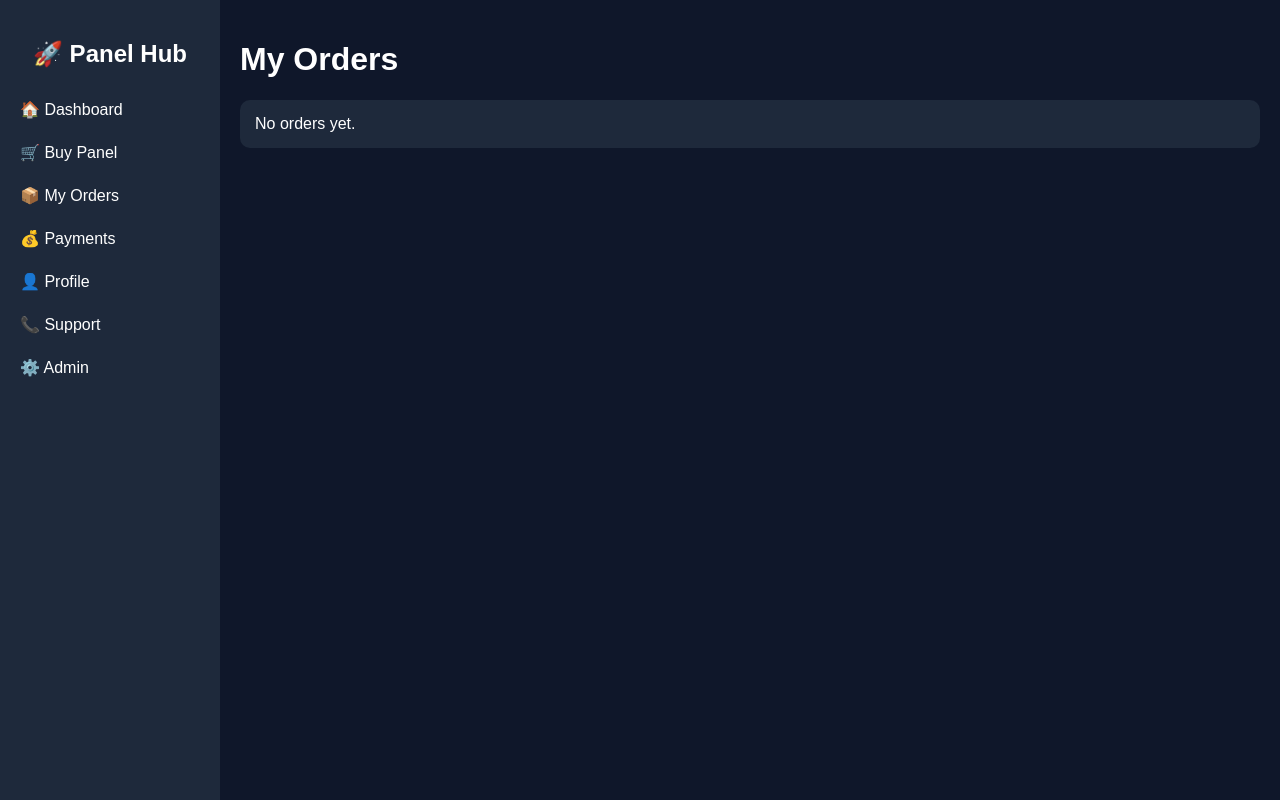
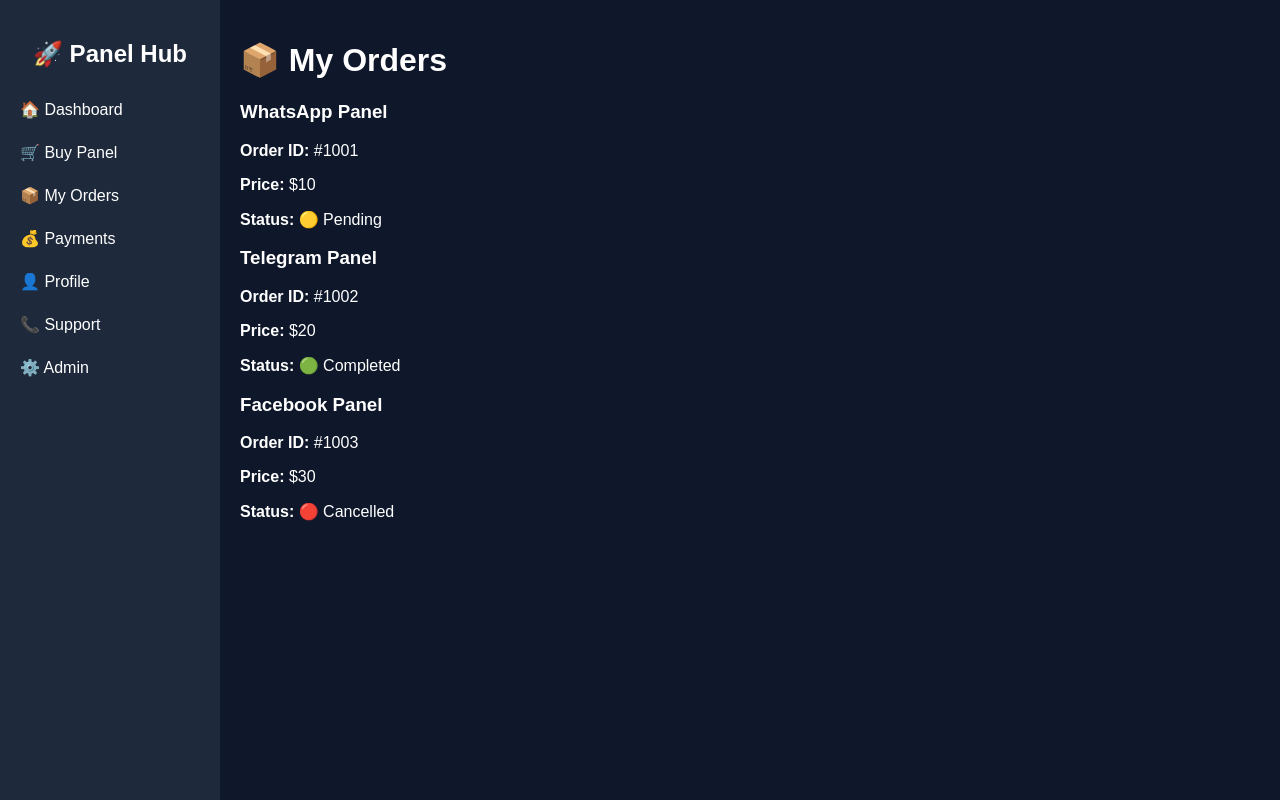
Before and after one commit to mariyaakter1028-beep/Website-Final-look, a plain HTML site: page orders.html in a window 1280 px wide. Drawn offline with Linux system fonts and the light colour scheme.

Commit message:
Update orders.html

```diff
--- a/orders.html
+++ b/orders.html
@@ -1,13 +1,58 @@
-<!DOCTYPE html><html><head><meta charset='utf-8'><meta name='viewport' content='width=device-width,initial-scale=1'>
-    <title>Orders</title><link rel='stylesheet' href='style.css'></head><body>
-    <div class='sidebar'>
+<!DOCTYPE html>
+<html lang="en">
+<head>
+<meta charset="UTF-8">
+<meta name="viewport" content="width=device-width, initial-scale=1.0">
+<title>My Orders</title>
+
+<link rel="stylesheet" href="style.css">
+</head>
+<body>
+
+<div class="sidebar">
     <h2>🚀 Panel Hub</h2>
-    <a href='index.html'>🏠 Dashboard</a>
-    <a href='panels.html'>🛒 Buy Panel</a>
-    <a href='orders.html'>📦 My Orders</a>
-    <a href='payment.html'>💰 Payments</a>
-    <a href='profile.html'>👤 Profile</a>
-    <a href='support.html'>📞 Support</a>
-    <a href='admin.html'>⚙️ Admin</a>
+
+    <a href="index.html">🏠 Dashboard</a>
+    <a href="panels.html">🛒 Buy Panel</a>
+    <a href="orders.html">📦 My Orders</a>
+    <a href="payment.html">💰 Payments</a>
+    <a href="profile.html">👤 Profile</a>
+    <a href="support.html">📞 Support</a>
+    <a href="admin.html">⚙️ Admin</a>
+</div>
+
+<div class="main">
+
+    <div class="header">
+        <h1>📦 My Orders</h1>
     </div>
-    <div class='main'><h1>My Orders</h1><div class='card'>No orders yet.</div></div></body></html>
+
+    <div class="section">
+
+        <div class="panel-box">
+            <h3>WhatsApp Panel</h3>
+            <p><b>Order ID:</b> #1001</p>
+            <p><b>Price:</b> $10</p>
+            <p><b>Status:</b> 🟡 Pending</p>
+        </div>
+
+        <div class="panel-box">
+            <h3>Telegram Panel</h3>
+            <p><b>Order ID:</b> #1002</p>
+            <p><b>Price:</b> $20</p>
+            <p><b>Status:</b> 🟢 Completed</p>
+        </div>
+
+        <div class="panel-box">
+            <h3>Facebook Panel</h3>
+            <p><b>Order ID:</b> #1003</p>
+            <p><b>Price:</b> $30</p>
+            <p><b>Status:</b> 🔴 Cancelled</p>
+        </div>
+
+    </div>
+
+</div>
+
+</body>
+    </html>
```
